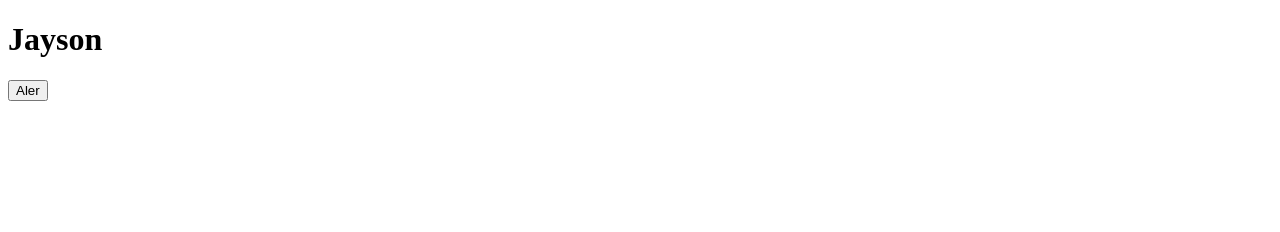
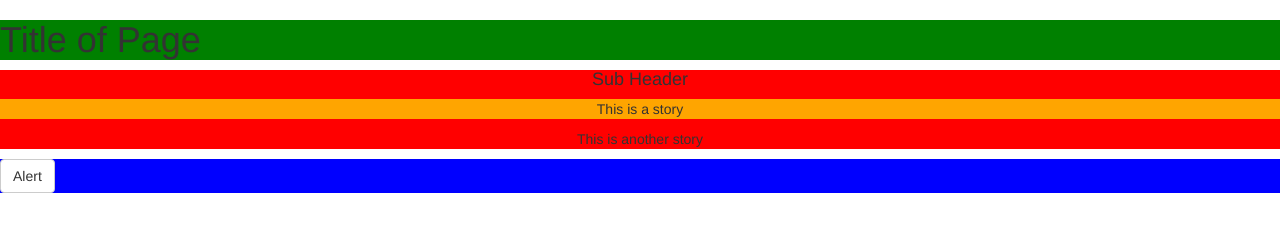
Before and after one commit to mjbaucas/HTML-Javascript-Playground, a plain HTML site: page index.html in a window 1280 px wide. Drawn offline with nearby package versions, Linux system fonts and the light colour scheme.

Commit message:
Added bootstrap, javascript, css file

```diff
--- a/index.html
+++ b/index.html
@@ -2,19 +2,42 @@
 <html>
 <head>
 	<title>Playground</title>
+
+	<link rel="stylesheet" type="text/css" href="main.css">
+
+	<link rel="stylesheet" href="https://maxcdn.bootstrapcdn.com/bootstrap/3.3.7/css/bootstrap.min.css" crossorigin="anonymous">
+
+	<!-- 	<script
+		  src="https://code.jquery.com/jquery-3.1.1.min.js"
+		  integrity="sha256-hVVnYaiADRTO2PzUGmuLJr8BLUSjGIZsDYGmIJLv2b8="
+		  crossorigin="anonymous">
+		</script>
+
+		<script src="https://maxcdn.bootstrapcdn.com/bootstrap/3.3.7/js/bootstrap.min.js" crossorigin="anonymous"></script> -->
 </head>
 <body>
-	<div>
-		<h1>Jayson</h1>
+	<!-- Title -->
+	<div class="title">
+		<h1>Title of Page</h1>
 	</div>
-	<div>
-		<button>Aler</button>
+
+	<!-- Body -->
+	<div class="body">
+		<h4>Sub Header</h4>
+		<p style="background-color:orange"> This is a story </p>
+		<p> This is another story </p>
+
+	</div>
+
+	<!-- Footer -->
+	<div class="footer">
+		<button class="btn btn-default" onclick="test('Jayson')">Alert</button>
 	</div>
 </body>
 
 <script>
-	function test(){
-		alert("Hello");
+	function test(name){
+		alert(name);
 	}
 </script>
 </html>
--- /dev/null
+++ b/main.css
@@ -0,0 +1,12 @@
+.title {
+	background-color:green;
+}
+
+.body {
+	background-color:red;
+	text-align:center;
+}
+
+.footer {
+	background-color:blue;
+}
```
